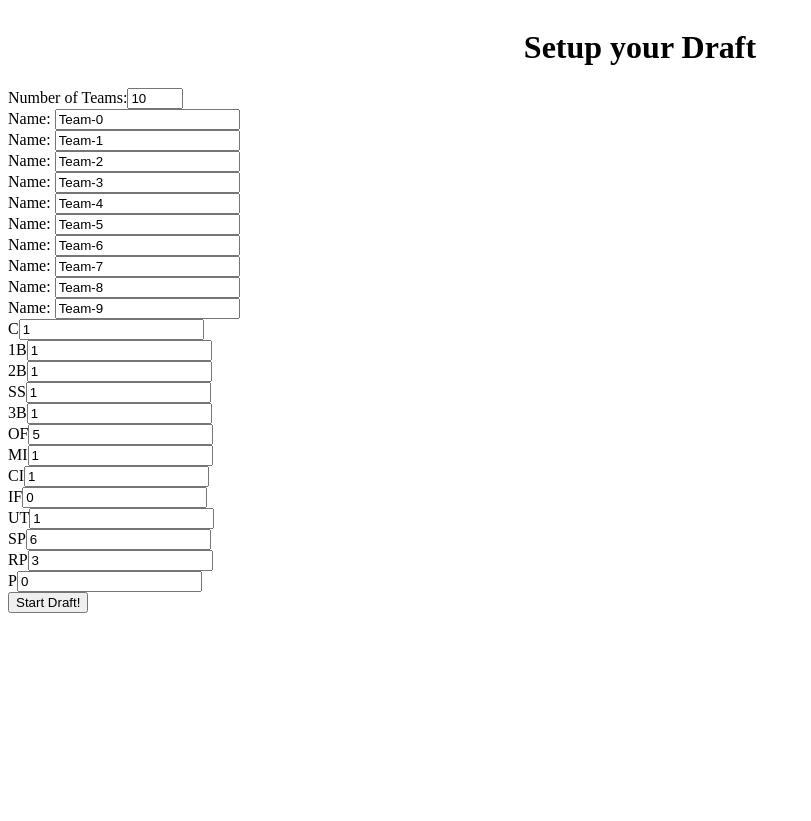
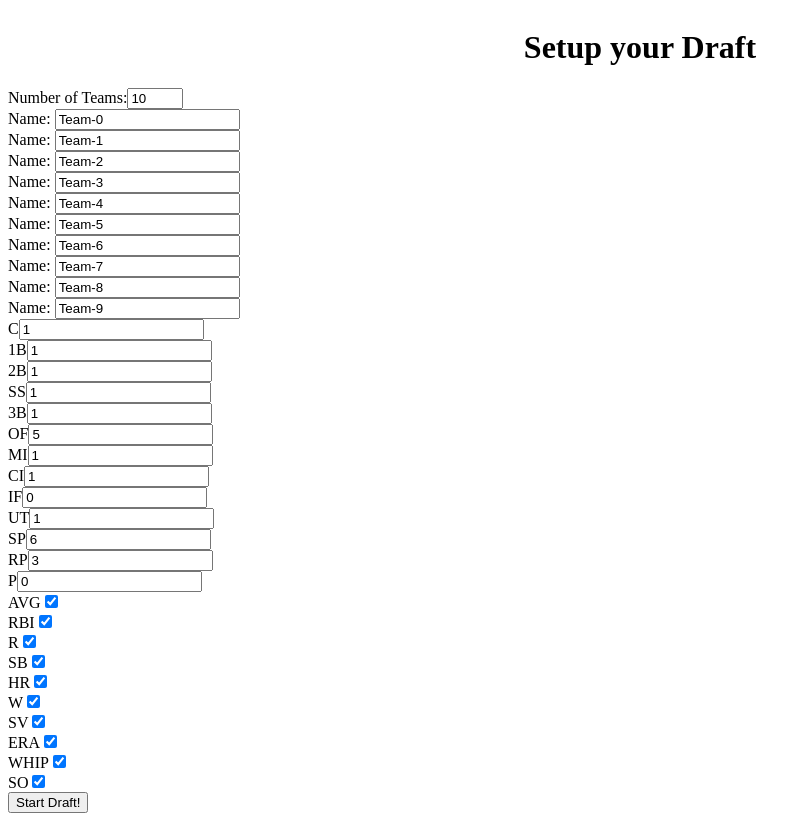
Before and after one commit to alxHenry/baseball-drafter-v2, a Next.js app: page /setup in a window 1280 px wide. Shown: the whole page, without its empty margins (0-811 px from the left). Before the commit the page ends 800 px from the top, so only its background shows below. Built offline with nearby package versions, Linux system fonts and the light colour scheme.

Commit message:
Get configurable stats working. Next up is to add some new stat types

```diff
--- a/app/setup/components/DraftConfig.tsx
+++ b/app/setup/components/DraftConfig.tsx
@@ -5,6 +5,7 @@ import type { ChangeEventHandler, FC } from "react";
 import { useStore } from "../../../data/stores/store";
 import DraftConfigSubmit from "./DraftConfigSubmit";
 import PositionSelection from "./PositionSelection";
+import StatSelection from "./StatSelection";
 import TeamSetup from "./TeamSetup";
 
 interface Props {}
@@ -35,6 +36,7 @@ const DraftConfig: FC<Props> = () => {
       </div>
       <TeamSetup />
       <PositionSelection />
+      <StatSelection />
       <div>
         <DraftConfigSubmit />
       </div>
--- /dev/null
+++ b/app/setup/components/StatSelection.tsx
@@ -0,0 +1,19 @@
+import { FC, useMemo } from "react";
+import { statConfigsById } from "../../../data/types/statConfigsById";
+import StatSelectionInput from "./StatSelectionInput";
+
+interface Props {}
+
+const StatSelection: FC<Props> = () => {
+  const statInputs = useMemo(
+    () =>
+      Object.values(statConfigsById).map((statConfig) => {
+        return <StatSelectionInput key={statConfig.id} statConfig={statConfig} />;
+      }),
+    []
+  );
+
+  return <div>{statInputs}</div>;
+};
+
+export default StatSelection;
--- /dev/null
+++ b/app/setup/components/StatSelectionInput.tsx
@@ -0,0 +1,35 @@
+import { FC, memo } from "react";
+import { getIsStatSelected } from "../../../data/selectors/draftSelectors";
+import { useStore } from "../../../data/stores/store";
+import { isRequiredStat, StatConfig } from "../../../data/types/stats";
+
+interface Props {
+  statConfig: StatConfig;
+}
+
+const StatSelectionInput: FC<Props> = ({ statConfig: { id, isDisplayed, display } }) => {
+  const isStatSelected = useStore(getIsStatSelected(id));
+  const toggleStatSelection = useStore((state) => state.draftSlice.toggleStatSelection);
+
+  if (isDisplayed === false || isRequiredStat(id)) {
+    return null;
+  }
+
+  const elementId = `stat-${id}`;
+  return (
+    <div key={elementId}>
+      <label htmlFor={elementId}>{display}</label>
+      <input
+        id={elementId}
+        name={elementId}
+        type="checkbox"
+        checked={isStatSelected}
+        onChange={() => {
+          toggleStatSelection(id);
+        }}
+      ></input>
+    </div>
+  );
+};
+
+export default memo(StatSelectionInput);
--- a/data/selectors/draftSelectors.ts
+++ b/data/selectors/draftSelectors.ts
@@ -1,5 +1,20 @@
 import { Store } from "../stores/store";
 import { isBatterStat, isPitcherStat, isRequiredStat, StatId } from "../types/stats";
+
+export const getIsStatSelected = (statId: StatId) => (store: Store) => {
+  const {
+    draftSlice: { batterStatConfigsById: batterStatsById, pitcherStatConfigsById: pitcherStatsById },
+  } = store;
+
+  if (isBatterStat(statId)) {
+    return batterStatsById[statId] != null;
+  } else if (isPitcherStat(statId)) {
+    return pitcherStatsById[statId] != null;
+  }
+
+  // Should never happen. Would log here in real life prod
+  return false;
+};
 
 export const getStatDisplay = (statId: StatId) => (store: Store) => {
   const {
--- /dev/null
+++ b/data/state/getStateWithToggledStat.ts
@@ -0,0 +1,56 @@
+import { Store } from "../stores/store";
+import { statConfigsById } from "../types/statConfigsById";
+import { isBatterStat, isPitcherStat, StatId } from "../types/stats";
+
+export const getStateWithToggledStat = (state: Store, statId: StatId): Store => {
+  const { draftSlice } = state;
+
+  if (isBatterStat(statId)) {
+    const isSelected = draftSlice.batterStatConfigsById[statId] != null;
+    if (isSelected === false) {
+      return {
+        ...state,
+        draftSlice: {
+          ...draftSlice,
+          batterStatConfigsById: { ...draftSlice.batterStatConfigsById, [statId]: statConfigsById[statId] },
+        },
+      };
+    } else {
+      const batterStatConfigsWithRemovedStat = { ...draftSlice.batterStatConfigsById };
+      delete batterStatConfigsWithRemovedStat[statId];
+      return {
+        ...state,
+        draftSlice: {
+          ...draftSlice,
+          batterStatConfigsById: batterStatConfigsWithRemovedStat,
+        },
+      };
+    }
+  }
+
+  if (isPitcherStat(statId)) {
+    const isSelected = draftSlice.pitcherStatConfigsById[statId] != null;
+    if (isSelected === false) {
+      return {
+        ...state,
+        draftSlice: {
+          ...draftSlice,
+          pitcherStatConfigsById: { ...draftSlice.pitcherStatConfigsById, [statId]: statConfigsById[statId] },
+        },
+      };
+    } else {
+      const pitcherStatConfigsWithRemovedStat = { ...draftSlice.pitcherStatConfigsById };
+      delete pitcherStatConfigsWithRemovedStat[statId];
+      return {
+        ...state,
+        draftSlice: {
+          ...draftSlice,
+          pitcherStatConfigsById: pitcherStatConfigsWithRemovedStat,
+        },
+      };
+    }
+  }
+
+  // Shouldn't happen
+  return state;
+};
--- a/data/stores/draftSlice.ts
+++ b/data/stores/draftSlice.ts
@@ -1,3 +1,4 @@
+import { getStateWithToggledStat } from "../state/getStateWithToggledStat";
 import {
   BatterStatConfigsById,
   defaultBatterStatConfigsById,
@@ -6,6 +7,7 @@ import {
   RequiredStatConfigsById,
   requiredStatConfigsById,
 } from "../types/statConfig";
+import { StatId } from "../types/stats";
 import type { StoreGet, StoreSet } from "./store";
 
 export type TableDisplayMode = "All" | "Batters" | "Pitchers";
@@ -23,6 +25,7 @@ export interface DraftSlice {
   readonly setStatConfig: (batterStats: BatterStatConfigsById, pitcherStats: PitcherStatConfigsById) => void;
   readonly setTableDisplayMode: (newMode: TableDisplayMode) => void;
   readonly toggleRelativeStats: () => void;
+  readonly toggleStatSelection: (stat: StatId) => void;
 }
 
 export const getDraftSliceDefinitions = (set: StoreSet, get: StoreGet): DraftSlice => ({
@@ -85,4 +88,9 @@ export const getDraftSliceDefinitions = (set: StoreSet, get: StoreGet): DraftSli
       };
     });
   },
+  toggleStatSelection: (stat) => {
+    set((store) => {
+      return getStateWithToggledStat(store, stat);
+    });
+  },
 });
```
